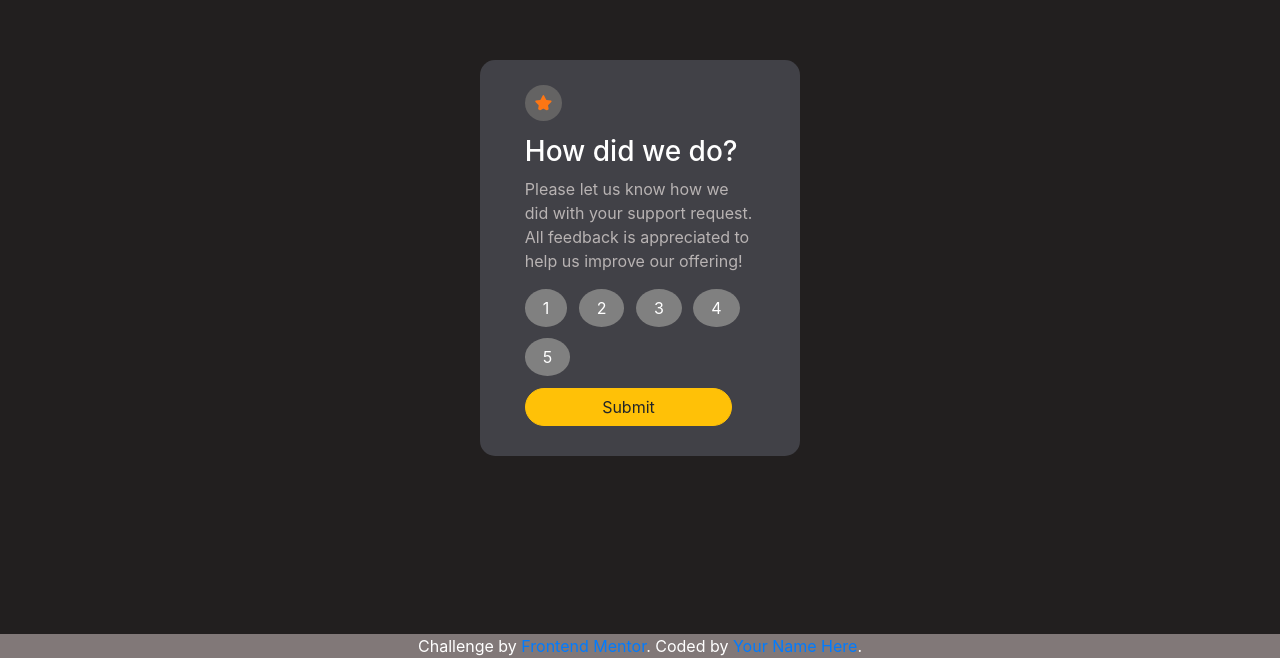
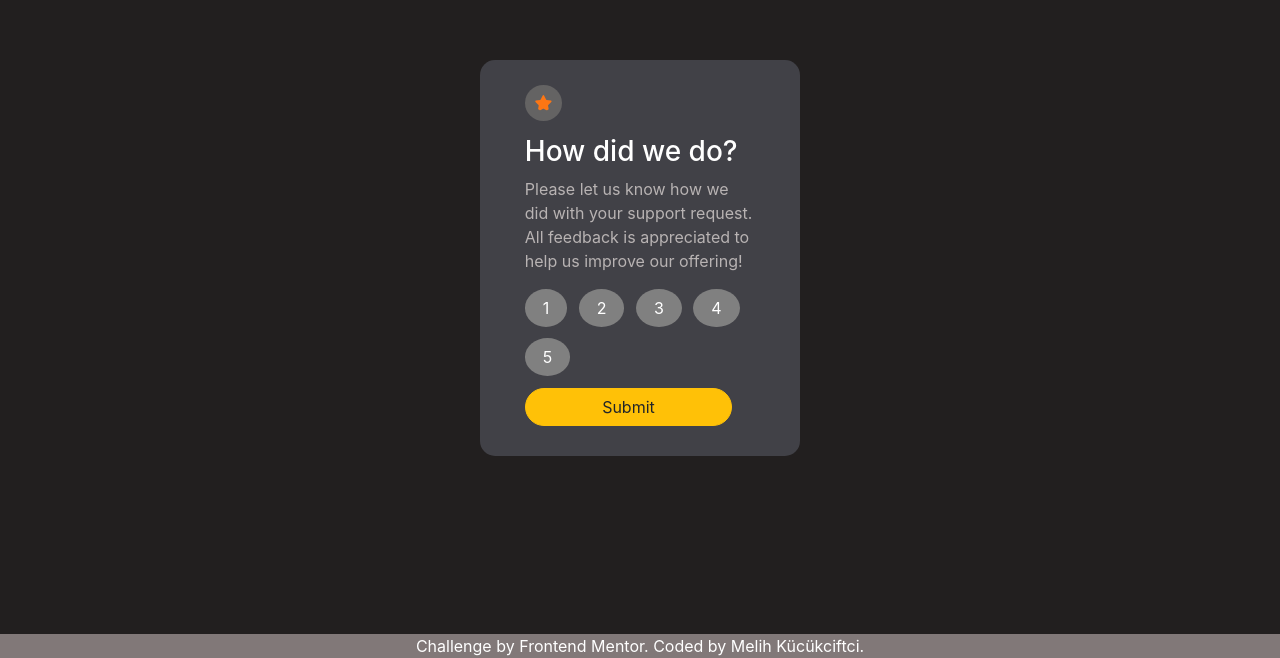
Before and after one commit to melih164/Interactive-rating, a plain HTML site: page index.html in a window 1280 px wide. Shown: the part 142-800 px from the top of the page. Drawn offline with nearby package versions, Linux system fonts and the light colour scheme.

Commit message:
color of footer changed

```diff
--- a/index.html
+++ b/index.html
@@ -47,8 +47,8 @@
 
 
   <footer class="">
-    Challenge by <a href="https://www.frontendmentor.io?ref=challenge" target="_blank">Frontend Mentor</a>.
-    Coded by <a href="#">Your Name Here</a>.
+    Challenge by <a style="text-decoration: none; color: white;" href="https://www.frontendmentor.io?ref=challenge" target="_blank">Frontend Mentor</a>.
+    Coded by <a style="text-decoration: none; color: white;" href="#">Melih Kücükciftci</a>.
   </footer>
 
 
```
